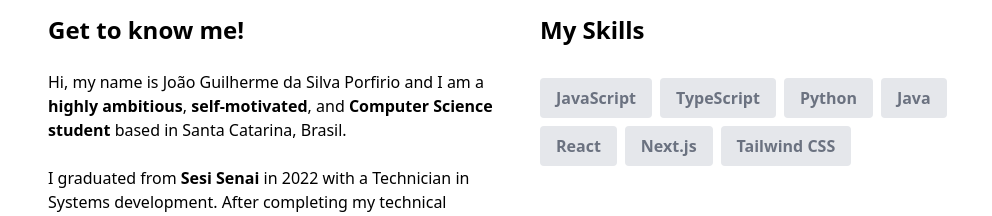
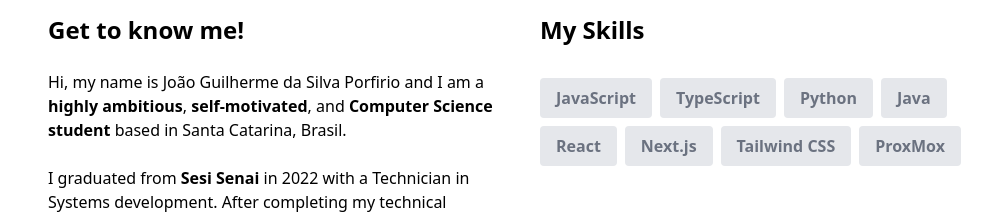
Before and after one commit to DevPorfirio/Porfirio_website, a Next.js app: page / in a window 1280 px wide. Shown: the part 960-1176 px from the top of the page, without its empty margins (120-1112 px from the left). Built offline with nearby package versions, Linux system fonts and the light colour scheme.

Commit message:
Adcionando uma skill

```diff
--- a/components/AboutSection.tsx
+++ b/components/AboutSection.tsx
@@ -9,6 +9,7 @@ const skills = [
   { skill: "React" },
   { skill: "Next.js" },
   { skill: "Tailwind CSS" },
+  { skill: "ProxMox" },
 ]
 
 const AboutSection = () => {
```
